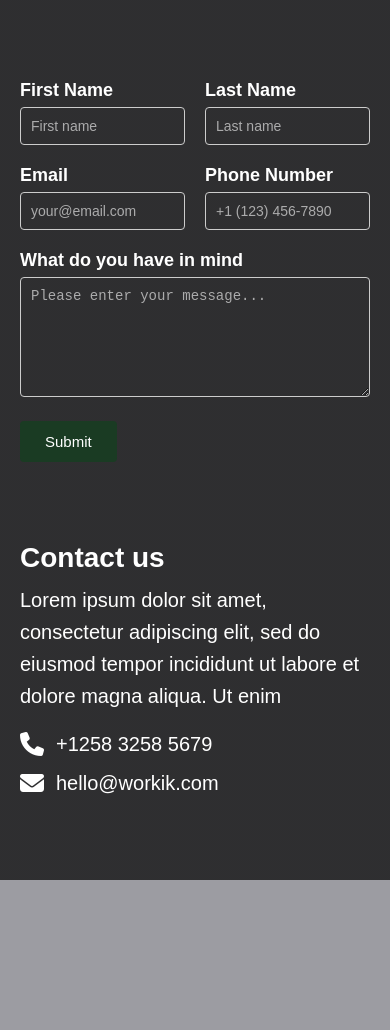
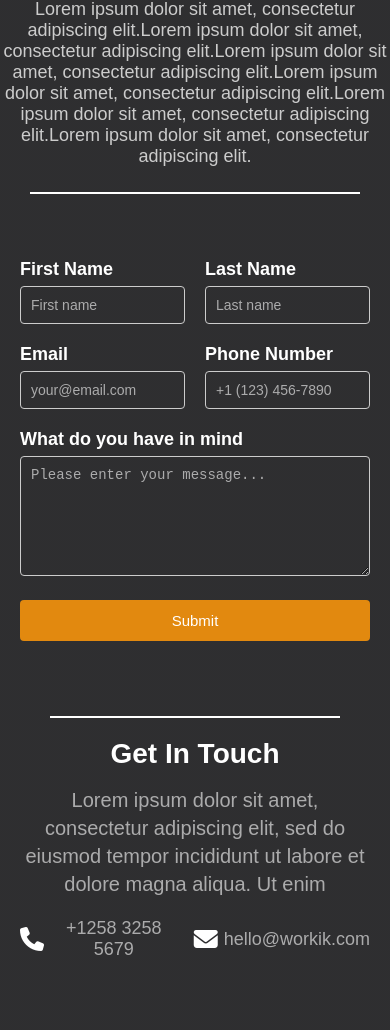
Before and after one commit to Koustubha068/NJIT_Solo_Client_Project, a plain HTML site: page getCreatedReports.html in a window 390 px wide. Shown: the part 180-1210 px from the top of the page. Before the commit the page ends 1060 px from the top, so only its background shows below. Drawn offline with Linux system fonts and the light colour scheme; a script that the page names is missing; a web font is replaced by a local one.

Commit message:
got the contact button more coordinated

```diff
--- a/getCreatedReports.css
+++ b/getCreatedReports.css
@@ -150,7 +150,8 @@ min-height: 100vh;
   margin: 50px auto;
   padding: 20px;
   gap: 40px;
-  margin-top:35px;
+  margin-top:0px;
+
 }
 
 /* --- Contact Form (Left) --- */
@@ -158,9 +159,6 @@ min-height: 100vh;
   flex: 1;
 }
 
-.contact-form h2 {
-  display: none; /* remove "Contact Us" */
-}
 
 form label {
   display: block;
@@ -201,21 +199,69 @@ form textarea {
   flex: 1;
 }
 
-/* Submit Button */
+
 button[type="submit"] {
-  background-color: #1a3b23;
+  position: relative;
+  background-color: #E2890F;
   color: #fff;
-  padding: 12px 25px;
+  padding: 12px;
   font-size: 15px;
   border: none;
   border-radius: 4px;
   cursor: pointer;
-  transition: background 0.3s ease;
+  transition: background 0.5s ease; /* Slightly slower transition */
+  width: 100%;
+  overflow: hidden;
+}
+
+button[type="submit"]::before {
+  content: '';
+  position: absolute;
+  top: 0;
+  left: -75%;
+  width: 50%;
+  height: 100%;
+  background: linear-gradient(
+    120deg,
+    rgba(255, 255, 255, 0) 0%,
+    rgba(255, 255, 255, 0.4) 50%,
+    rgba(255, 255, 255, 0) 100%
+  );
+  transform: skewX(-20deg);
+  pointer-events: none; /* ensures it doesn’t block clicks */
 }
 
 button[type="submit"]:hover {
-  background-color: #14531c;
+  background-color: #E2890F; /* change background on hover */
 }
+
+button[type="submit"]:hover::before {
+  animation: shine 1.8s ease forwards; /* slower animation, doubled duration */
+}
+
+@keyframes shine {
+  0% {
+    left: -75%;
+  }
+  100% {
+    left: 125%;
+  }
+}
+
+form input:focus,
+form textarea:focus {
+  outline: none; /* remove default focus outline */
+  border-color: #E2890F; /* yellow border */
+  box-shadow: 0 0 10px 3px rgba(226, 137, 15, 0.7); /* yellow glow */
+  transition: box-shadow 0.6s ease, border-color 0.6s ease;
+}
+
+form input,
+form textarea {
+  transition: box-shadow 0.6s ease, border-color 0.6s ease;
+}
+
+
 
 /* Result Text */
 #result {
@@ -230,12 +276,22 @@ button[type="submit"]:hover {
   padding-left: 40px;
   border-left: 1px solid #ddd;
   color: white;
+  font-family: "yana", sans-serif;
+
+}
+
+.contact-info p,
+.contact-methods .info-item {
+font-family: "yana", sans-serif;
+font-weight: normal !important;
+color: rgba(255, 255, 255, 0.6);
 }
 
 .contact-info h2 {
   font-size: 28px;
   margin-bottom: 10px;
   color: white;
+
 }
 
 .contact-info p {
@@ -243,6 +299,8 @@ button[type="submit"]:hover {
   color: white;
   margin-bottom: 20px;
   line-height: 1.6;
+  font-weight: normal !important;
+  color: rgba(255, 255, 255, 0.6);
 }
 
 .info-item {
@@ -286,15 +344,54 @@ button[type="submit"]:hover {
   .container {
     flex-direction: column;
     padding: 20px;
-    margin-top:150px;
+    margin-top: 40px;
   }
 
   .contact-info {
     padding-left: 0;
     border-left: none;
-    margin-top: 30px;
+    margin-top:-40px;
+    text-align: center;
+    display: flex;
+    flex-direction: column;
+    align-items: center;
+    gap: 12px;
+  }
+
+  .contact-info h2 {
+    margin-bottom: 4px;
+  }
+
+  .contact-info p {
+    margin-bottom: 4px;
+    line-height: 1.4;
+  }
+
+  .contact-methods {
+    display: flex;
+    justify-content: center;
+    align-items: center;
+    gap: 16px;
+    margin-top: 4px;
+  }
+
+  .info-item {
+    display: flex;
+    align-items: center;
+    margin-bottom: 0;
+    font-size: 18px;
+    color: white;
+  }
+
+  .info-item i {
+    margin-right: 6px;
+  }
+
+  .contact-form {
+    margin-top: 5px;
   }
 }
+
 
 
 /*Header */
@@ -320,3 +417,49 @@ button[type="submit"]:hover {
   margin: 0 auto;
   border-radius: 2px;
 }
+/* Header start*/
+.form-title {
+  text-align: center;
+  font-size: 40px;
+  font-weight: 700;
+  margin-top: 40px;   /* add this to push down */
+  margin-bottom: 4px;
+  color: white;
+  font-family: "yana", sans-serif;
+  font-weight:normal;
+}
+
+.form-subtitle {
+  text-align: center;
+  font-size: 18px;
+  margin-top: 0;
+  margin-bottom: 20px;
+  color: #ccc;
+ font-family: "yana", sans-serif;
+ font-weight:normal;
+}
+
+
+/* Hide the breaks by default */
+.small-screen-break {
+  display: none;
+  border: none;
+  border-top: 2px solid white;
+  margin: 20px 30px;
+  width: auto;
+}
+
+
+
+@media (max-width: 768px) {
+  .small-screen-break {
+    display: block;
+    margin-top:25px;
+  }
+}
+
+
+
+
+
+/* Header end*/
--- a/getCreatedReports.html
+++ b/getCreatedReports.html
@@ -36,11 +36,19 @@
   </div>
 </nav>
 
+
+<!--HEader-->
+<div class="contact-form">
+  <h2 class="form-title">Contact Form</h2>
+  <p class="form-subtitle">Lorem ipsum dolor sit amet, consectetur adipiscing elit.Lorem ipsum dolor sit amet, consectetur adipiscing elit.Lorem ipsum dolor sit amet, consectetur adipiscing elit.Lorem ipsum dolor sit amet, consectetur adipiscing elit.Lorem ipsum dolor sit amet, consectetur adipiscing elit.Lorem ipsum dolor sit amet, consectetur adipiscing elit.</p>
+<!--Header-->
+
+<hr class="small-screen-break" />
+
 <!--contact form here-->
 <div class="container">
   <!-- Left Side - Contact Form -->
   <div class="contact-form">
-    <h2>Contact Us</h2>
     <form action="https://api.web3forms.com/submit" method="POST" id="form">
       <!-- Required Web3Forms hidden fields -->
       <input type="hidden" name="access_key" value="YOUR_ACCESS_KEY_HERE" />
@@ -77,18 +85,21 @@
     </form>
   </div>
 
+  <hr class="small-screen-break" />
+
   <!-- Right Side - Contact Info -->
   <div class="contact-info">
-    <h2>Contact us</h2>
+    <h2>Get In Touch</h2>
     <p>Lorem ipsum dolor sit amet, consectetur adipiscing elit, sed do eiusmod tempor incididunt ut labore et dolore magna aliqua. Ut enim</p>
 
+<div class ="contact-methods">
     <div class="info-item">
       <i class="fas fa-phone"></i> +1258 3258 5679
     </div>
     <div class="info-item">
       <i class="fas fa-envelope"></i> hello@workik.com
     </div>
-
+</div>
 
   </div>
 </div>
```
